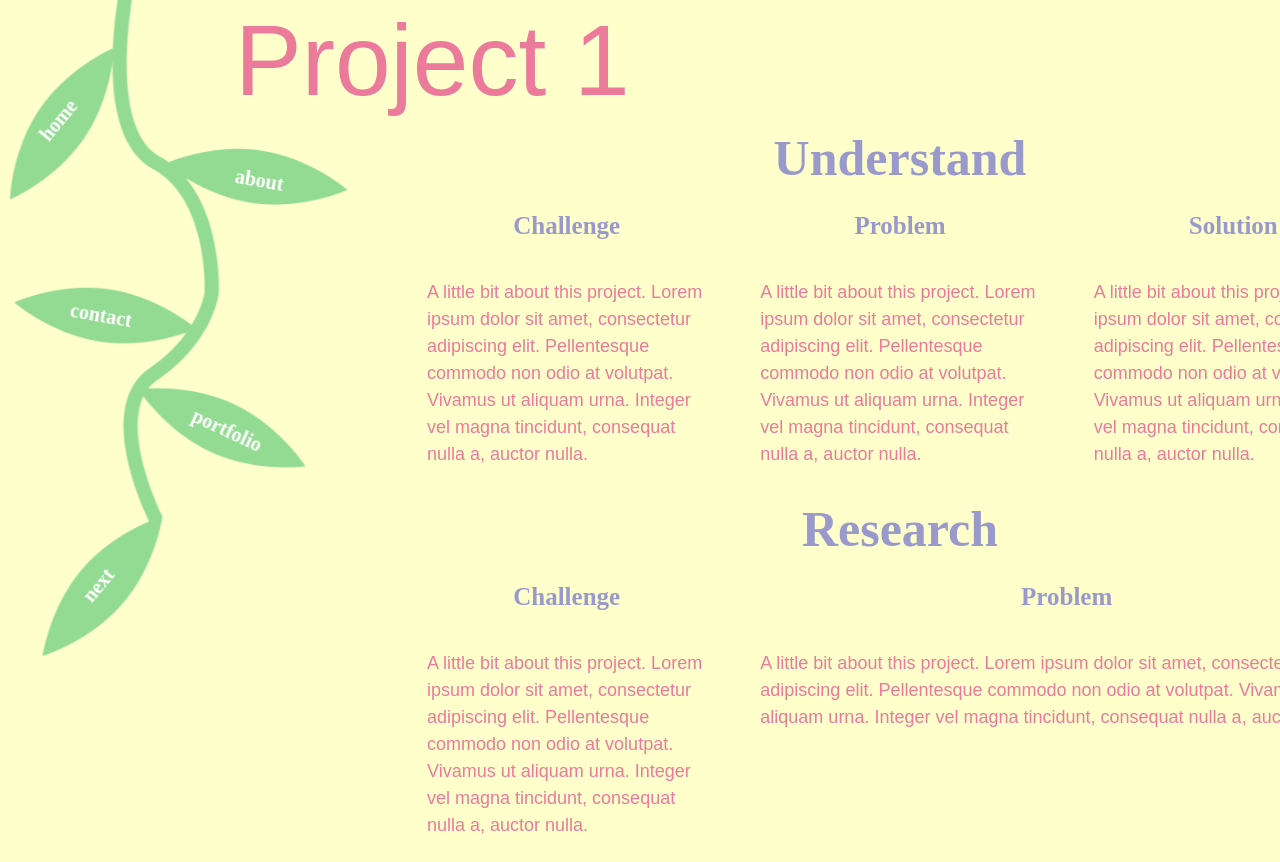
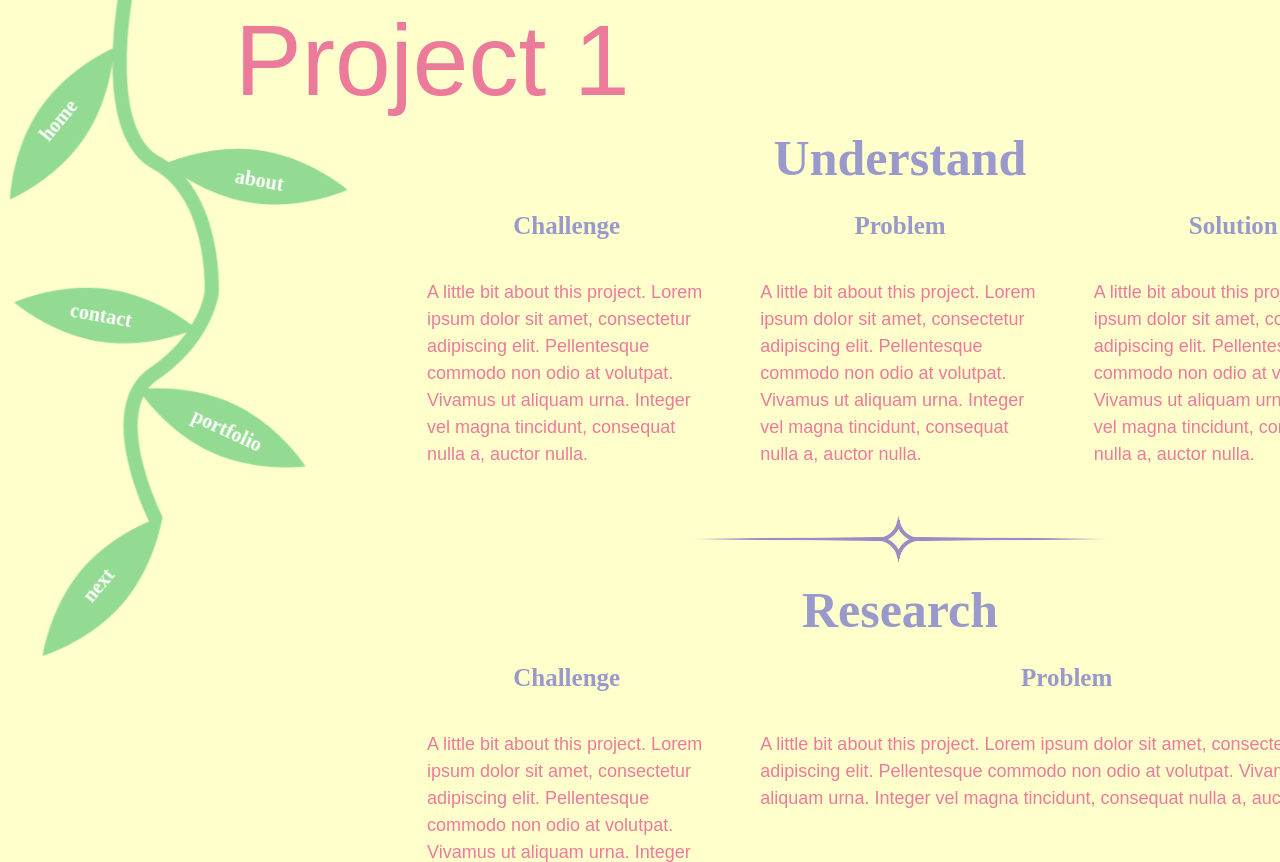
Before and after one commit to Haley-Graham/cst351-project1, a plain HTML site: page portfolio/project1/index.html in a window 1280 px wide. Shown: the top 862 px of the page. Drawn offline with nearby package versions, Linux system fonts and the light colour scheme; a web font is replaced by a local one.

Commit message:
project page dividers

```diff
--- a/portfolio/project1/css/page.css
+++ b/portfolio/project1/css/page.css
@@ -97,6 +97,13 @@ html body {
   max-width: 300px;
   opacity: 100%;
 }
+.divider{
+  max-width: 500px;
+  padding: 10px;
+  display: block;
+  margin-left: auto;
+  margin-right: auto;
+}
 p {
   color: #EC7A9B;
   font-family: century-gothic, sans-serif;
--- a/portfolio/project1/index.html
+++ b/portfolio/project1/index.html
@@ -45,6 +45,8 @@
               vel magna tincidunt, consequat nulla a, auctor nulla.</p></div>
       </div>
       <div class="row"><div class="col-sm-12">
+        <img class="divider" src="img/divider.png"></div></div>
+      <div class="row"><div class="col-sm-12">
         <h2>Research</h2></div></div>
         <div class="row">
           <div class="col-sm-4">
@@ -68,6 +70,8 @@
               Pellentesque commodo non odio at volutpat. Vivamus ut aliquam urna. Integer
               vel magna tincidunt, consequat nulla a, auctor nulla.</p></div>
         </div>
+        <div class="row"><div class="col-sm-12">
+          <img class="divider" src="img/divider.png"></div></div>
         <div class="row"><div class="col-sm-12">
         <h2>Ideate</h2></div></div>
         <div class="row">
@@ -96,6 +100,8 @@
               vel magna tincidunt, consequat nulla a, auctor nulla.</p></div>
           </div>
           <div class="row"><div class="col-sm-12">
+            <img class="divider" src="img/divider.png"></div></div>
+          <div class="row"><div class="col-sm-12">
             <h2>Prototype</h2></div></div>
             <div class="row">
               <div class="col-sm-4">
@@ -119,6 +125,8 @@
                 <img class="placeholder" src="img/arch_long.png">
               </div>
             </div>
+            <div class="row"><div class="col-sm-12">
+              <img class="divider" src="img/divider.png"></div></div>
             <div class="row"><div class="col-sm-12">
             <h2>Refine</h2></div></div>
             <div class="row">
@@ -146,6 +154,8 @@
                   <img class="placeholder2" src="img/arch_pink.png">
                 </div>
               </div>
+              <div class="row"><div class="col-sm-12">
+                <img class="divider" src="img/divider.png"></div></div>
               <div class="row"><div class="col-sm-12">
                 <h2>Final</h2></div></div>
                 <div class="row">
--- a/portfolio/project2/css/page.css
+++ b/portfolio/project2/css/page.css
@@ -97,6 +97,13 @@ html body {
   max-width: 300px;
   opacity: 100%;
 }
+.divider{
+  max-width: 500px;
+  padding: 10px;
+  display: block;
+  margin-left: auto;
+  margin-right: auto;
+}
 p {
   color: #EC7A9B;
   font-family: century-gothic, sans-serif;
```
Also changed, not shown: portfolio/project2/index.html (+10 -0 lines), portfolio/project1/img/divider.png (added), portfolio/project2/img/divider.png (added).
